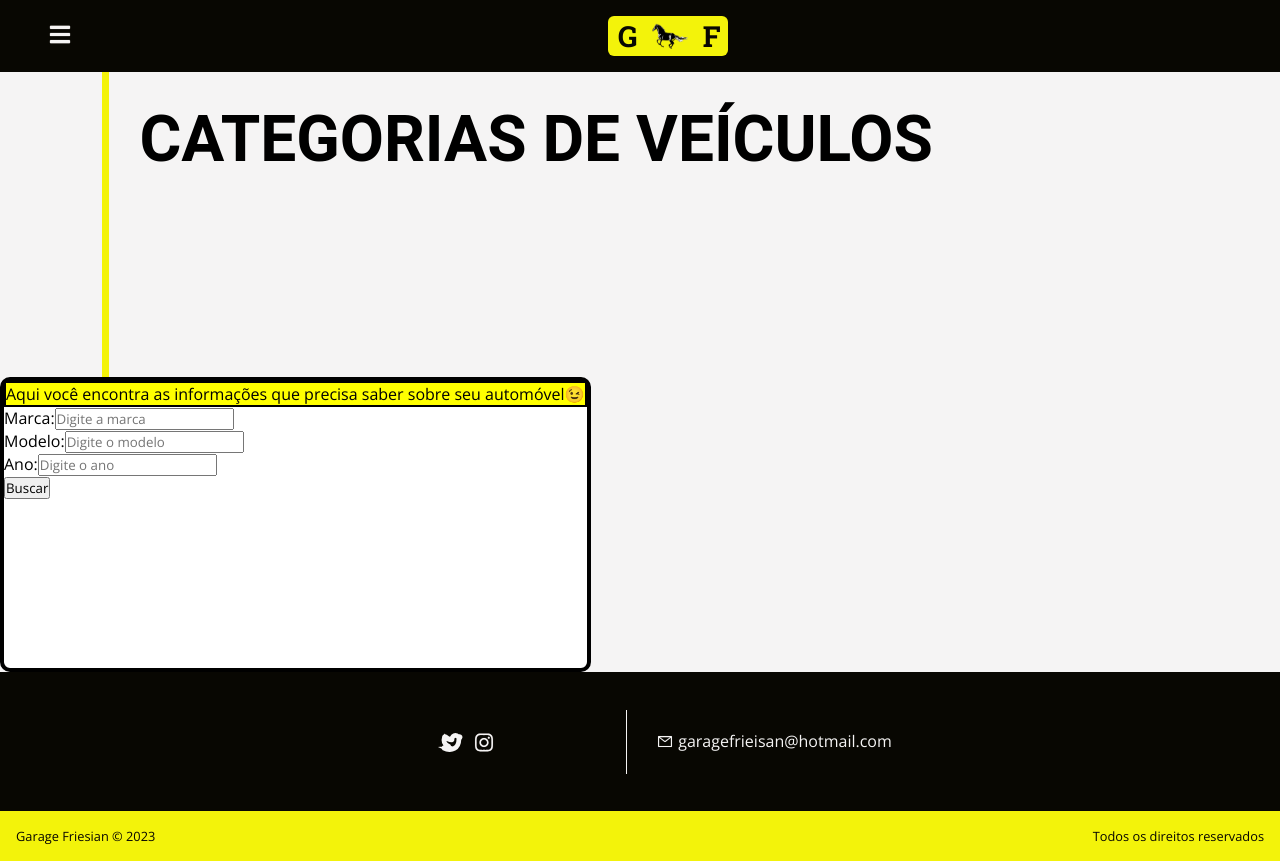
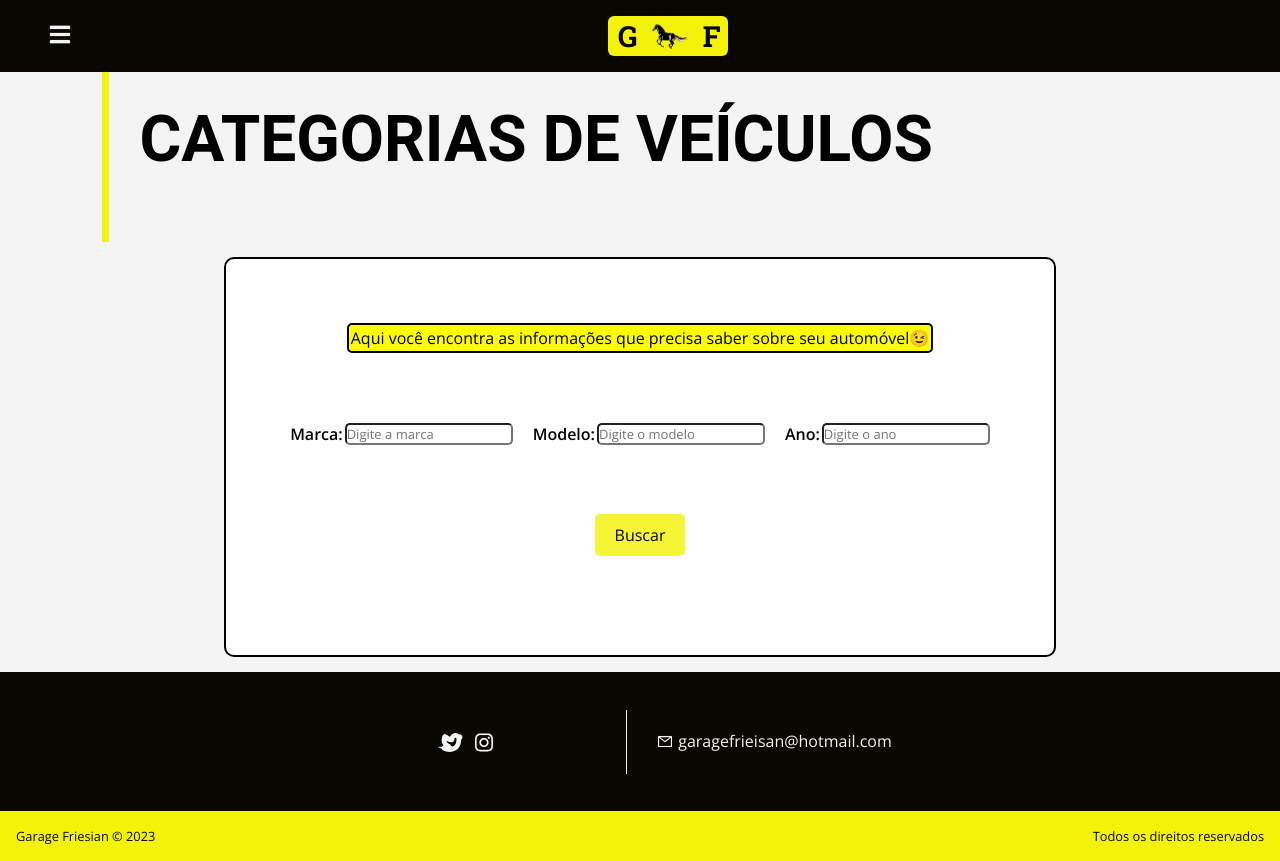
Before and after one commit to Musta-eideh/GarageFriesian, a React (Create React App) app in the folder garagefriesian/: page /categoria in a window 1280 px wide. Built offline with nearby package versions, Linux system fonts and the light colour scheme; some icons are missing.

Commit message:
Categoria s/ respondividade

```diff
--- a/garagefriesian/src/components/pages/Categoria/Categoria.module.css
+++ b/garagefriesian/src/components/pages/Categoria/Categoria.module.css
@@ -1,10 +1,53 @@
 .containerCategorias{
-    border: 4px solid black;
+    display: flex;
+    border: 2px solid black;
     border-radius: 10px;
     background-color: #FFF;
+    flex-direction: column;
+    align-items: center;
+    margin: 15px auto;
+    padding: 5vw;
 }
 
 .subtitle{
     border: 2px solid black;
-    background-color: yellow;
+    border-radius: 5px;
+    padding: 2px;
+    background-color: #fcfc05;
 }
+
+.inputGeral{
+    display: flex;
+    flex-direction: row;
+    padding: 10%;
+    gap: 20px;
+}
+
+.inputGeral > p{
+    display: flex;
+    align-items: center;
+    gap:2px;
+    font-weight: bold;
+}
+
+p > input{
+    font-size: 13px;
+    border-radius: 5px;
+}
+
+button{
+    display: inline-block;
+    padding: 10px 20px;
+    font-size: 16px;
+    border:none;
+    background-color: #f3f30ad2;
+    color: #080702;
+    cursor: pointer;
+    border-radius: 5px;
+    transition: 0.03s ease;
+}
+
+button:hover{
+    border: 1px solid #080702;
+    background-color: #fcfc05;
+}
```
Also changed, not shown: garagefriesian/src/components/pages/Categoria/Categoria.js (line endings or trailing spaces).
